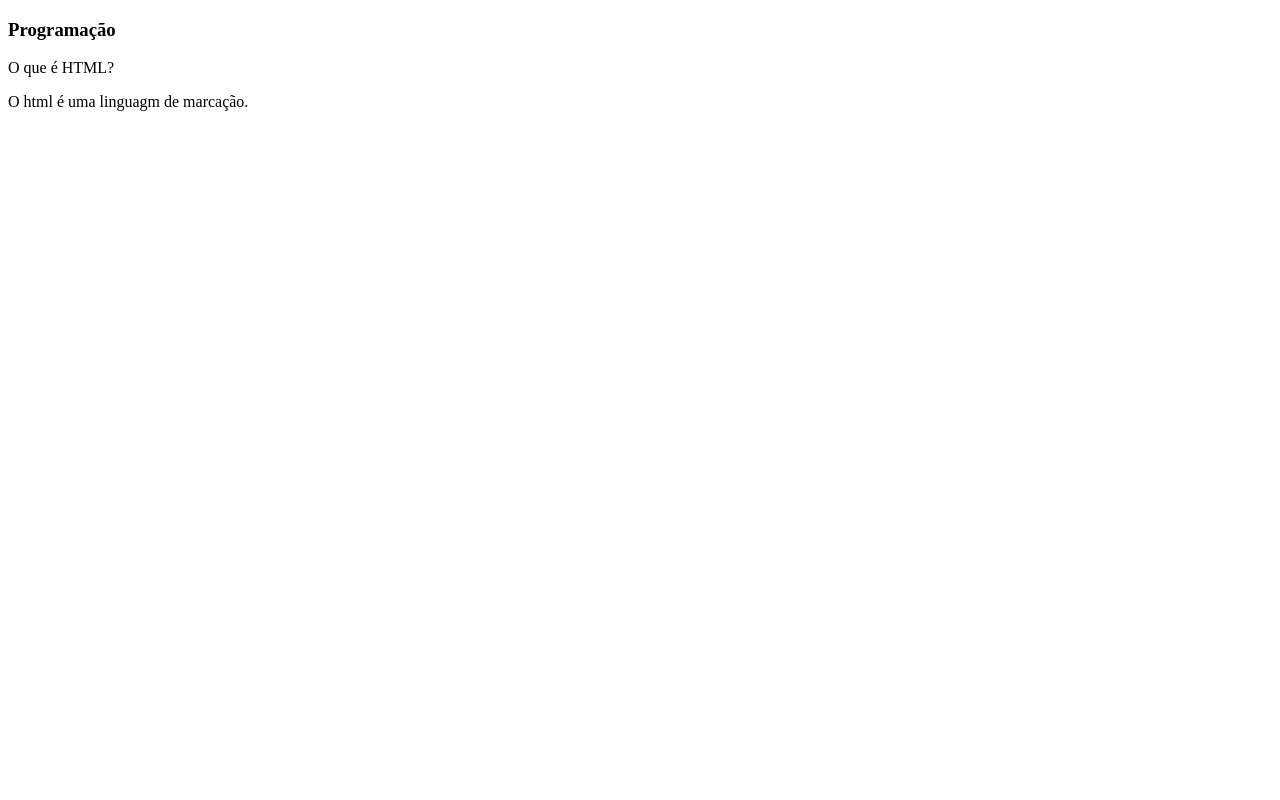
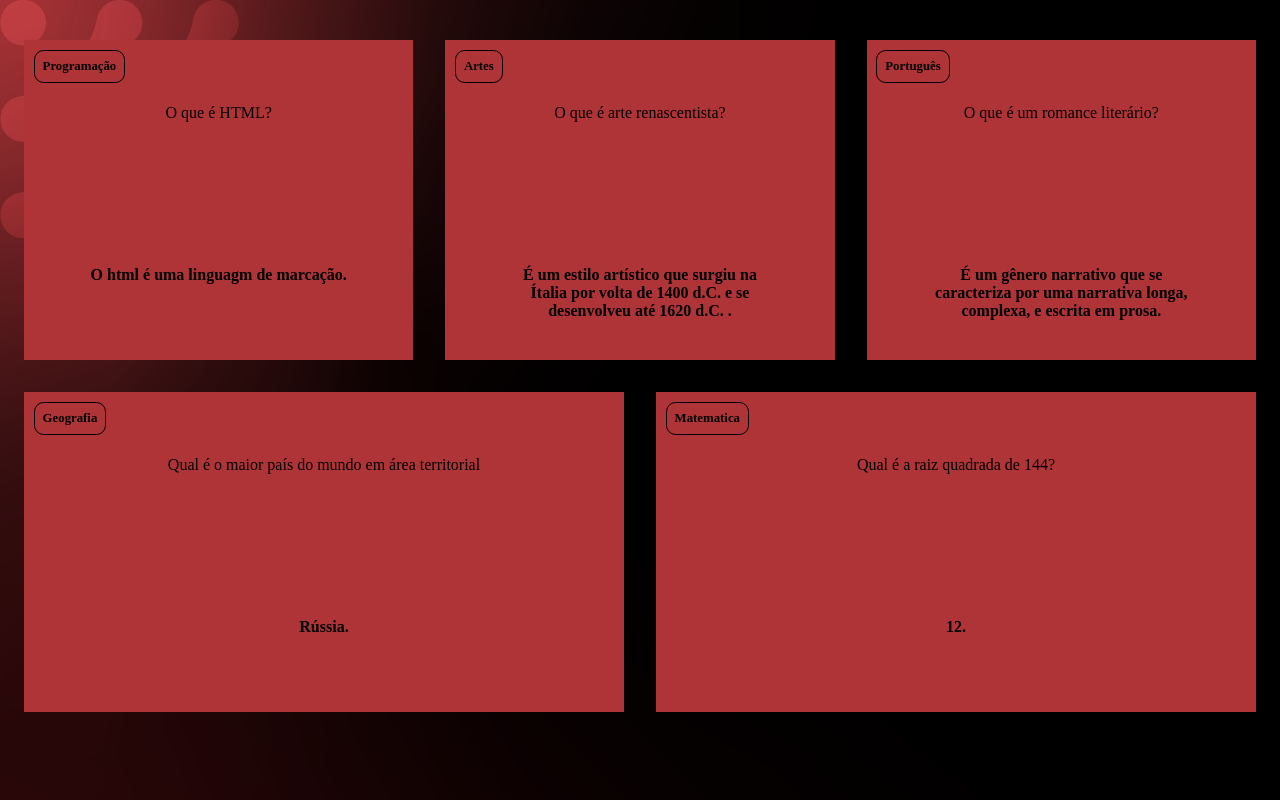
Before and after one commit to rayssak1/FleshCardes-3t, a plain HTML site: page index.html in a window 1280 px wide. Drawn offline with Linux system fonts and the light colour scheme; a web font is replaced by a local one.

Commit message:
31/10/2024

```diff
--- a/assets/style.css
+++ b/assets/style.css
@@ -0,0 +1,62 @@
+@import url('https://fonts.googleapis.com/css2?family=Tomorrow&display=swap');
+
+:root{
+  --text-color: #000000;
+  --card-front-color: #AF3438;
+  --card-back-color: #000000;
+}
+
+body {
+  background: url(img/bg-desktop-red.webp);
+  font-family: Tomorrow;
+}
+
+.cartao__conteudo {
+  background-color: var(--card-front-color);
+  text-align: center;
+  height: 100%;
+}
+#container {
+    display: flex;
+    flex-wrap: wrap;
+  }
+  .cartao {
+    margin: 1rem 1rem;
+    height: 20rem;
+    flex-grow: 1;
+    flex-basis: calc(33% - 6rem);
+  }
+  .cartao__conteudo p {
+    padding: 4rem;
+  }
+  .cartao__conteudo h3 {
+    color: var(--text-color);
+    border: 1px solid var(--text-color);
+    text-align: left;
+    padding: 0.5rem;
+    position: absolute;
+    margin: 0.6rem;
+    border-radius: 0.6rem;
+    font-size: 1vw;
+  }
+  .cartao__conteudo__pergunta p {
+    color: var(--text-color);
+    font-weight: 500;
+  }
+  .cartao__conteudo__resposta p {
+    color: var(--card-back-color);
+    font-weight: 700;
+  }
+  footer {
+    background-color: black;
+    color: white;
+    position: fixed;
+    bottom: 0;
+    width: 100%;
+    height: 2rem;
+  }
+  footer p {
+    text-align: center;
+    font-size: 0.6rem;
+    margin-top: 0.5rem;
+  }
--- a/index.html
+++ b/index.html
@@ -3,11 +3,13 @@
 <head>
     <meta charset="UTF-8">
     <meta name="viewport" content="width=device-width, initial-scale=1.0">
+    <link rel="stylesheet" href="assets/style.css">
     <title>Flach Cardes</title>
 </head>
 <body>
     <main>
         <section id="container">
+
 <article class="cartao">
 <div class="cartao__conteudo">
 <h3>Programação</h3>
@@ -21,6 +23,65 @@
 </div>
 </div>
 </article>
+
+<article class="cartao">
+    <div class="cartao__conteudo">
+    <h3>Artes</h3>
+
+    <div class="cartao__conteudo__pergunta">
+    <p>O que é arte renascentista?</p>
+    </div>
+
+    <div class="cartao__conteudo__resposta">
+    <p>É um estilo artístico que surgiu na Ítalia por volta de 1400 d.C. e se desenvolveu até 1620 d.C. .</p>
+    </div>
+    </div>
+    </article>
+
+    <article class="cartao">
+        <div class="cartao__conteudo">
+        <h3>Português</h3>
+
+        <div class="cartao__conteudo__pergunta">
+        <p>O que é um romance literário? </p>
+        </div>
+
+        <div class="cartao__conteudo__resposta">
+        <p>É um gênero narrativo que se caracteriza por uma narrativa longa, complexa, e escrita em prosa.</p>
+        </div>
+        </div>
+        </article>
+
+        <article class="cartao">
+            <div class="cartao__conteudo">
+            <h3>Geografia</h3>
+
+            <div class="cartao__conteudo__pergunta">
+            <p>Qual é o maior país do mundo em área territorial</p>
+            </div>
+
+            <div class="cartao__conteudo__resposta">
+            <p> Rússia.</p>
+            </div>
+            </div>
+            </article>
+
+            <article class="cartao">
+                <div class="cartao__conteudo">
+                <h3>Matematica</h3>
+
+                <div class="cartao__conteudo__pergunta">
+                <p>Qual é a raiz quadrada de 144?</p>
+                </div>
+
+                <div class="cartao__conteudo__resposta">
+                <p> 12.</p>
+                </div>
+                </div>
+                </article>
+
+
+
         </section>
     </main>
 </body>
```
Also changed, not shown: assets/img/bg-desktop-red.webp (added).
